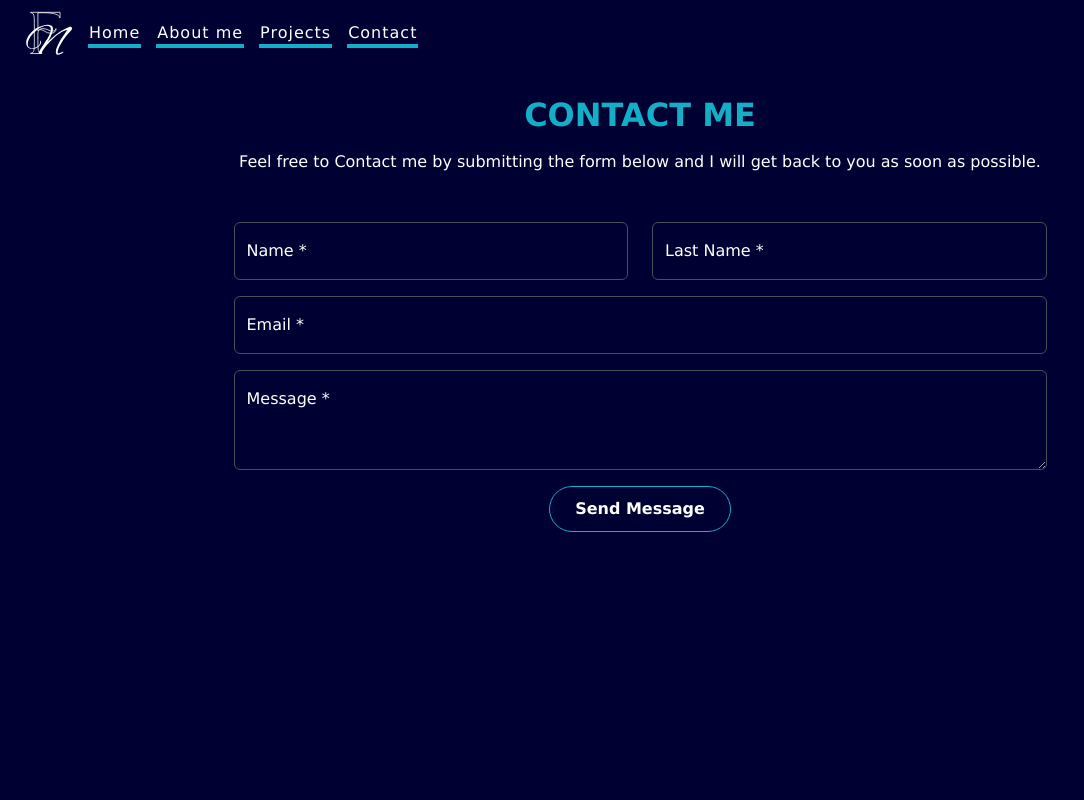
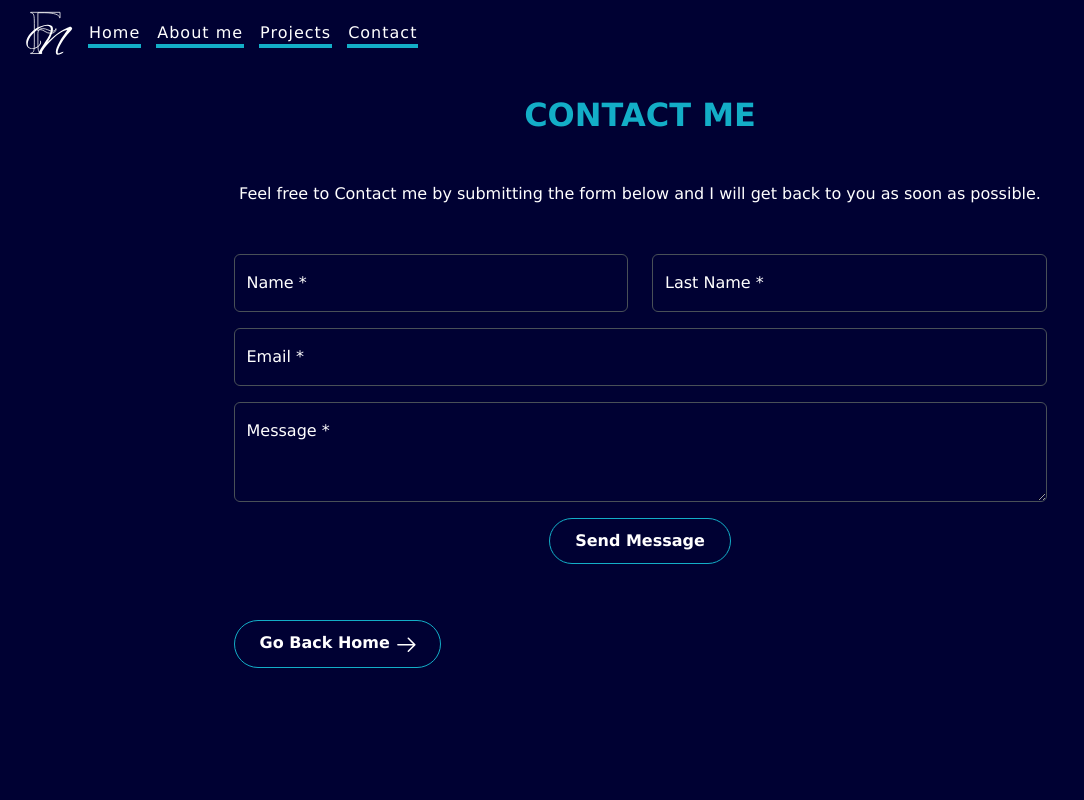
Before and after one commit to FlorenciaNieva/Portfolio-2, a React (Vite) app: page /contact in a window 1280 px wide. Shown: the top 800 px of the page, without its empty margins (0-1084 px from the left). Built offline with nearby package versions, Linux system fonts and the light colour scheme; no server answers.

Commit message:
Agrego componente AnimatedButton

```diff
--- a/src/components/Contact/Contact.jsx
+++ b/src/components/Contact/Contact.jsx
@@ -2,17 +2,22 @@ import React from "react";
 import Container from "react-bootstrap/Container";
 import FormContact from "../FormContact/FormContact";
 import { Row, Col } from "react-bootstrap";
+import AnimatedButton from "../AnimatedButton/AnimatedButton";
 
 export default function Contact({ menuOpen }) {
   return (
-    <Container fluid className="container-contact">
+    <Container fluid className="container-contact pb-5">
       <Container className="d-flex flex-column pt-5">
         <Container className={`${menuOpen ? "menu-open" : "menu-close"}`}>
           <h2 className="text-center text-gradient mt-5 mb-3">CONTACT ME</h2>
-          <p className=" text-center mb-5">Feel free to Contact me by submitting the form below and I will get back to you as soon as possible.</p>
+          <p className="text-center my-5">Feel free to Contact me by submitting the form below and I will get back to you as soon as possible.</p>
           <Row className="justify-content-center">
             <Col lg="9">
               <FormContact />
+              <div className="mt-5">
+                <AnimatedButton route="/" content="Go Back Home" />
+              </div>
+
             </Col>
           </Row>
         </Container>
```
